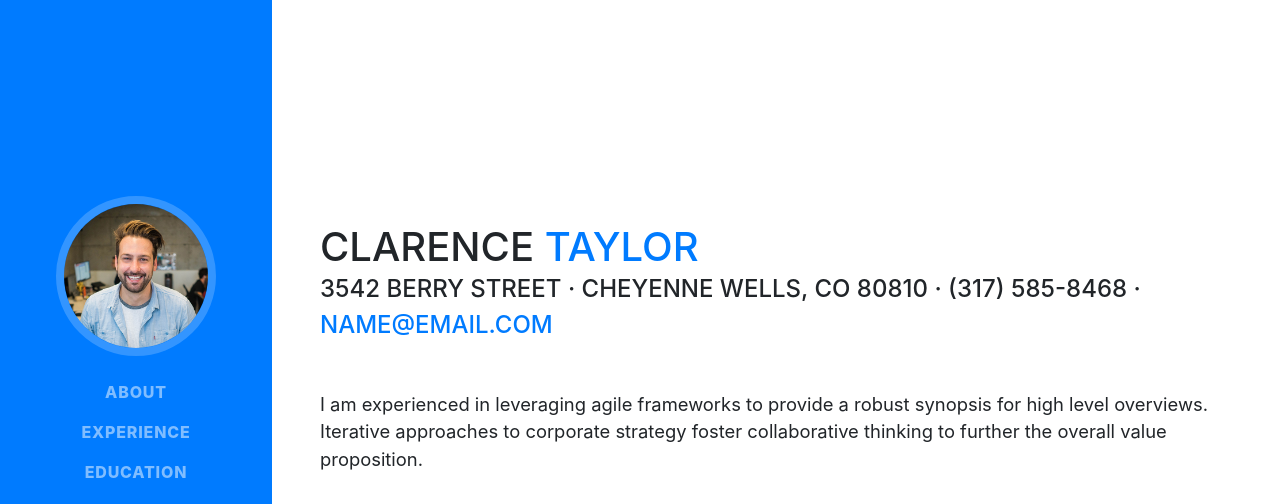
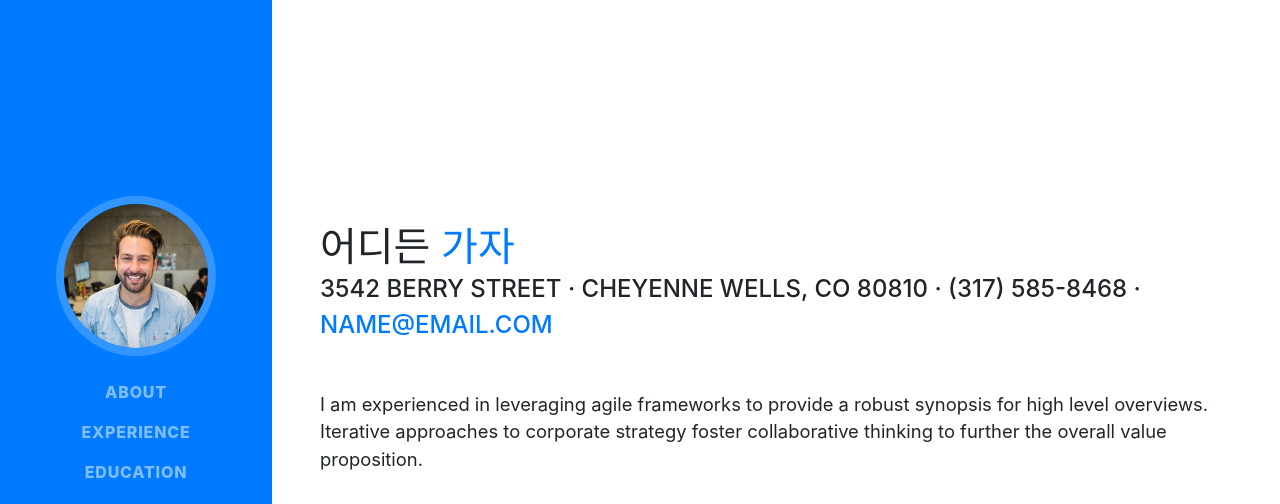
Before and after one commit to hhongjoon/fake_hhongjoon.github.io, a website with bundled scripts: page index.html in a window 1280 px wide. Shown: the top 504 px of the page. Built offline with nearby package versions, Linux system fonts and the light colour scheme; a web font is replaced by a local one.

Commit message:
resume_pr

```diff
--- a/index.html
+++ b/index.html
@@ -63,8 +63,8 @@
 
       <section class="resume-section p-3 p-lg-5 d-flex d-column" id="about">
         <div class="my-auto">
-          <h1 class="mb-0">Clarence
-            <span class="text-primary">Taylor</span>
+          <h1 class="mb-0">어디든
+            <span class="text-primary">가자</span>
           </h1>
           <div class="subheading mb-5">3542 Berry Street · Cheyenne Wells, CO 80810 · (317) 585-8468 ·
             <a href="mailto:name@email.com">name@email.com</a>
```
